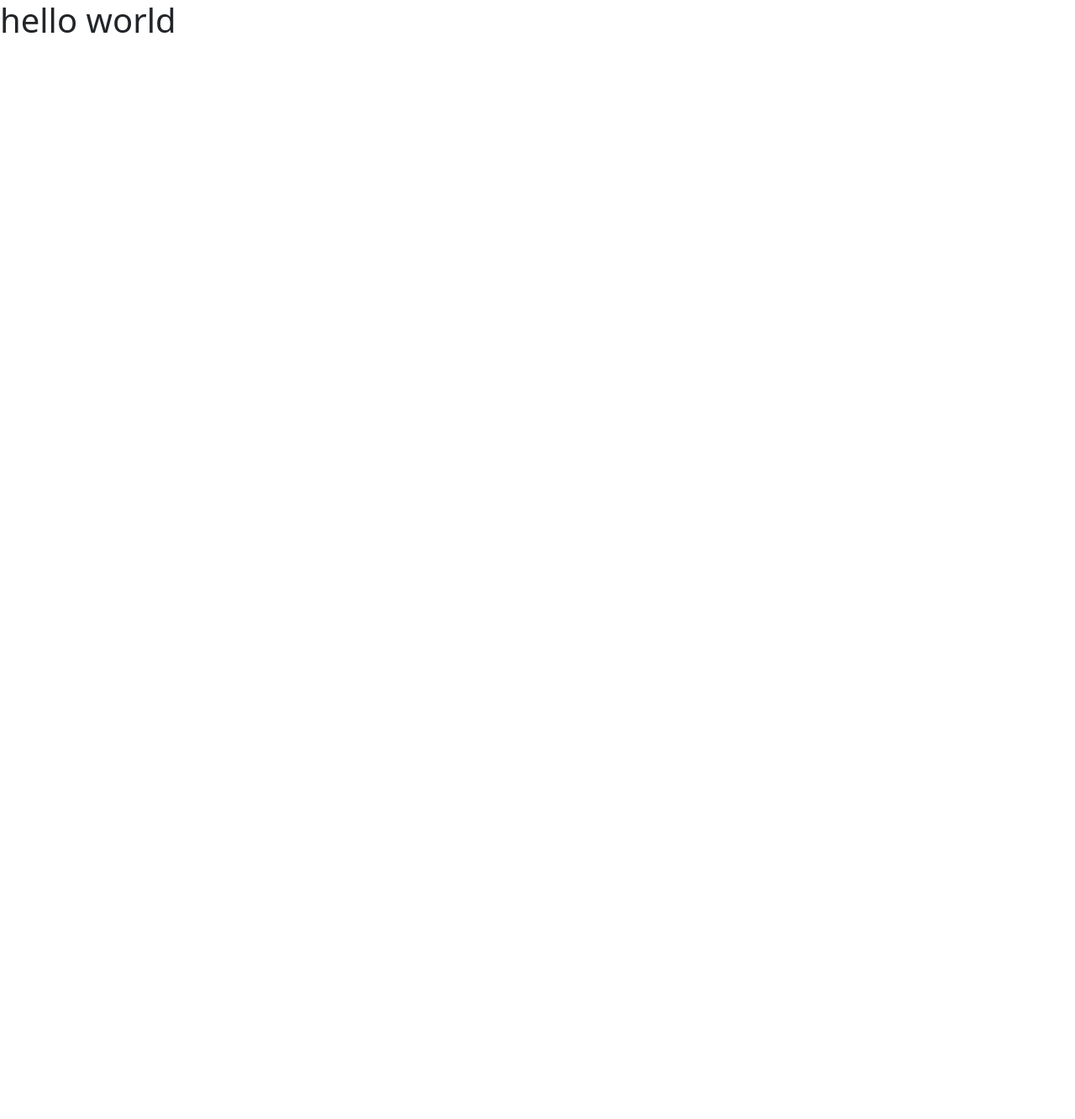
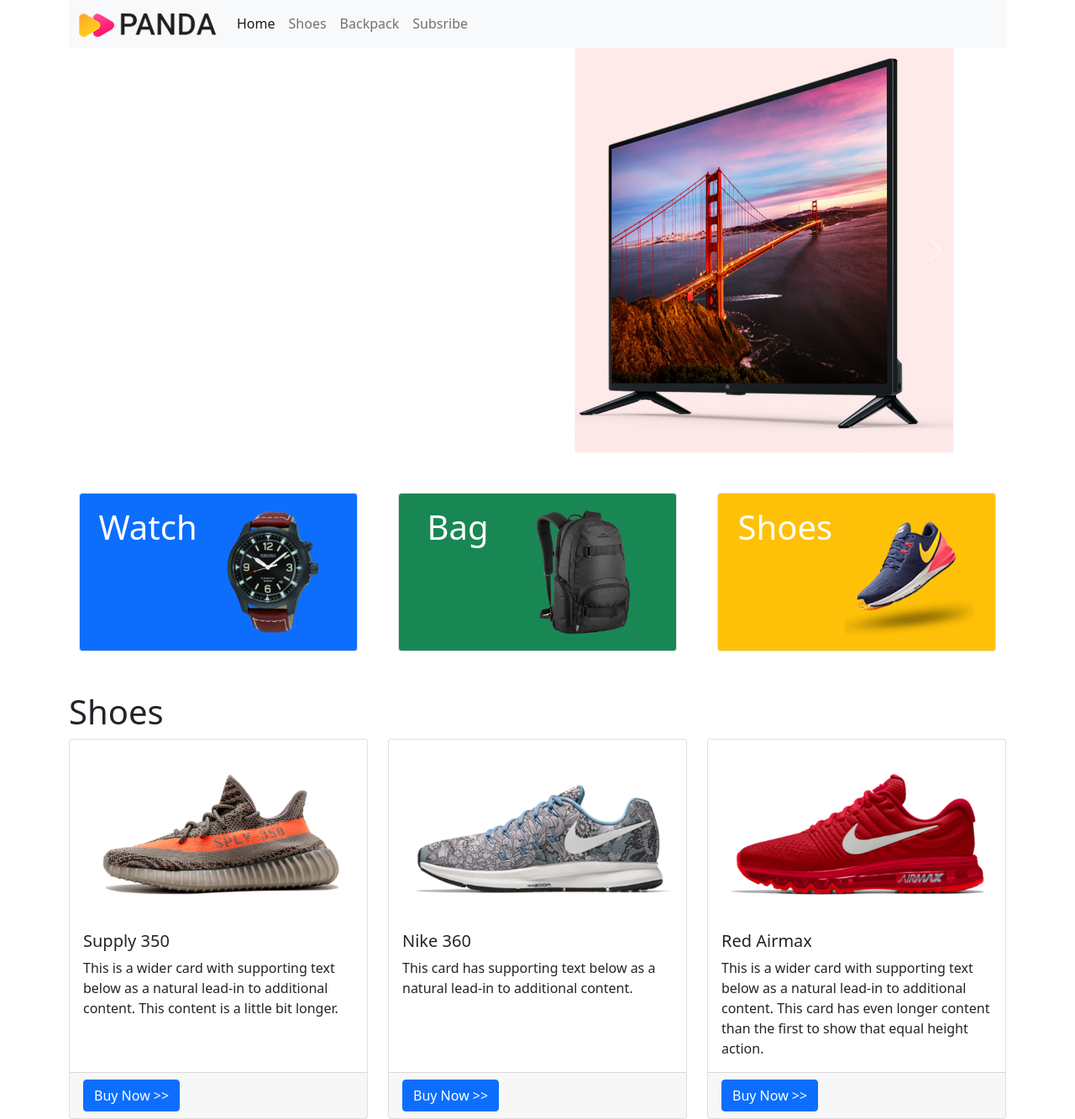
Before and after one commit to mohammadkamrulhasan/panda-e-commerce, a plain HTML site: page index.html in a window 1280 px wide. Shown: the whole page at 84% size. Before the commit the page ends 800 px from the top, so only its background shows below. Drawn offline with Linux system fonts and the light colour scheme.

Commit message:
Third portion complete

```diff
--- a/index.html
+++ b/index.html
@@ -7,7 +7,142 @@
     <link rel="stylesheet" href="css/bootstrap.min.css">
 </head>
 <body>
-    <h1>hello world</h1>
+     <header class="container">
+         <nav class="navbar navbar-expand-lg navbar-light bg-light">
+  <div class="container-fluid">
+    <a class="navbar-brand" href="#">
+    <img src="images/logo.png" alt="">
+    </a>
+    <button class="navbar-toggler" type="button" data-bs-toggle="collapse" data-bs-target="#navbarNav" aria-controls="navbarNav" aria-expanded="false" aria-label="Toggle navigation">
+      <span class="navbar-toggler-icon"></span>
+    </button>
+    <div class="collapse navbar-collapse" id="navbarNav">
+      <ul class="navbar-nav">
+        <li class="nav-item">
+          <a class="nav-link active" aria-current="page" href="#">Home</a>
+        </li>
+        <li class="nav-item">
+          <a class="nav-link" href="#">Shoes</a>
+        </li>
+        <li class="nav-item">
+          <a class="nav-link" href="#">Backpack</a>
+        </li>
+        <li class="nav-item">
+          <a class="nav-link " href="#" tabindex="-1" aria-disabled="true">Subsribe</a>
+        </li>
+      </ul>
+    </div>
+  </div>
+</nav>
+</section>
+   <div id="carouselExampleControls" class="carousel slide" data-bs-ride="carousel">
+    <div class="carousel-inner">
+      <div class="carousel-item active">
+
+        <div class="row">
+            <div class="col-md-7">
+
+            </div>
+            <div class="col-md-5">
+                <img src="images/banner-images/tv.png" class="d-block w-100" alt="...">
+            </div>
+        </div>
+      </div>
+      <div class="carousel-item">
+        <div class="row">
+            <div class="col-md-7"></div>
+            <div class="col-md-5">
+                <img src="images/banner-images/headphone.png" class="d-block w-100" alt="...">
+            </div>
+        </div>
+      </div>
+      <div class="carousel-item">
+        <div class="row">
+            <div class="col-md-7"></div>
+            <div class="col-md-5">
+                <img src="images/banner-images/xbox.png" class="d-block w-100" alt="...">
+            </div>
+        </div>
+      </div>
+    </div>
+    <a class="carousel-control-prev" href="#carouselExampleControls" role="button" data-bs-slide="prev">
+      <span class="carousel-control-prev-icon" aria-hidden="true"></span>
+      <span class="visually-hidden">Previous</span>
+    </a>
+    <a class="carousel-control-next" href="#carouselExampleControls" role="button" data-bs-slide="next">
+      <span class="carousel-control-next-icon" aria-hidden="true"></span>
+      <span class="visually-hidden">Next</span>
+    </a>
+  </div>
+
+</section>
+     </header>
+     <main class="container">
+        <section class="container overflow-hidden mt-5">
+            <div class="row gx-5">
+              <div class="col">
+               <div class="p-3 rounded border bg-primary d-flex justify-content-around">
+                <h1 class="text-white">Watch</h1>
+                <img src="images/categories/watch.png" alt="">
+            </div>
+              </div>
+              <div class="col">
+                <div class="p-3 rounded border bg-success d-flex justify-content-around">
+                    <h1 class="text-white">Bag</h1>
+                <img src="images/categories/bag.png" alt="">
+            </div>
+              </div>
+              <div class="col">
+                <div class="p-3 rounded border bg-warning d-flex justify-content-around">
+                    <h1 class="text-white">Shoes</h1>
+                <img src="images/categories/shoes.png" alt="">
+            </div>
+               </div>
+            </div>
+        </section>
+        <section class="mt-5">
+            <h1>Shoes</h1>
+        <div class="row row-cols-1 row-cols-md-3 g-4 ">
+            <div class="col">
+              <div class="card h-100">
+                <img src="images/shoes/shoe-1.png" class="card-img-top" alt="...">
+                <div class="card-body">
+                  <h5 class="card-title">Supply 350</h5>
+                  <p class="card-text">This is a wider card with supporting text below as a natural lead-in to additional content. This content is a little bit longer.</p>
+                </div>
+                <div class="card-footer">
+                    <button class="btn btn-primary">Buy Now >></button>
+
+                </div>
+              </div>
+            </div>
+            <div class="col">
+              <div class="card h-100">
+                <img src="images/shoes/shoe-2.png" class="card-img-top" alt="...">
+                <div class="card-body">
+                  <h5 class="card-title">Nike 360</h5>
+                  <p class="card-text">This card has supporting text below as a natural lead-in to additional content.</p>
+                </div>
+                <div class="card-footer">
+                    <button class="btn btn-primary">Buy Now >></button>
+                </div>
+              </div>
+            </div>
+            <div class="col">
+              <div class="card h-100">
+                <img src="images/shoes/shoe-3.png" class="card-img-top" alt="...">
+                <div class="card-body">
+                  <h5 class="card-title">Red Airmax</h5>
+                  <p class="card-text">This is a wider card with supporting text below as a natural lead-in to additional content. This card has even longer content than the first to show that equal height action.</p>
+                </div>
+                <div class="card-footer">
+                    <button class="btn btn-primary">Buy Now >></button>
+                </div>
+              </div>
+            </div>
+        </div>
+        </section>
+     </main>
 
 
 
```
